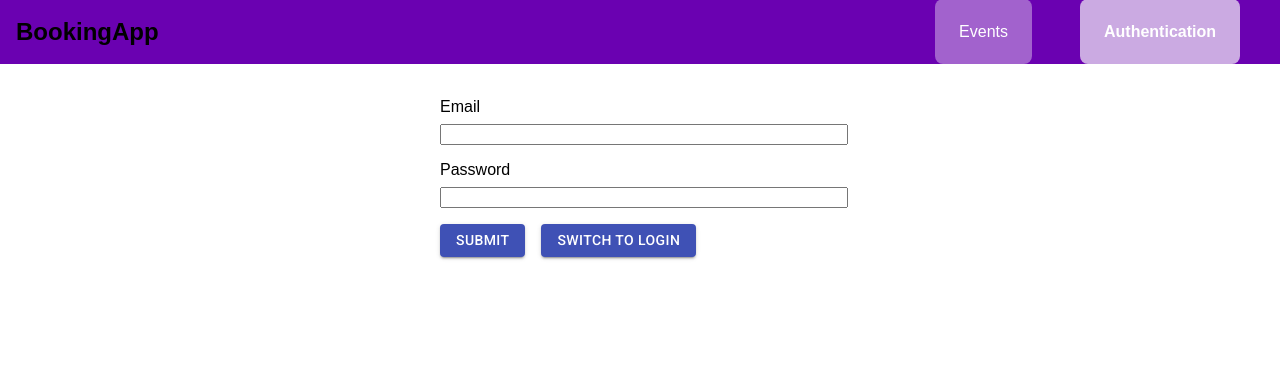
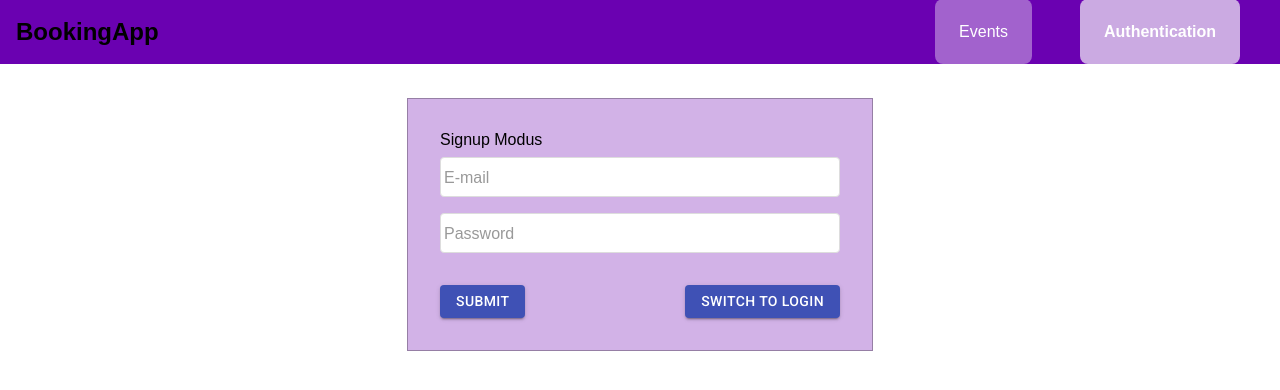
Before and after one commit to LucWag92/Booking_Frontend, a React (Create React App) app: page /#/auth in a window 1280 px wide. Shown: the top 390 px of the page. Built offline with nearby package versions, Linux system fonts and the light colour scheme; no server answers.

Commit message:
Nicer styling for LogIn Page. First response for user login or signup input

```diff
--- a/src/pages/Auth.css
+++ b/src/pages/Auth.css
@@ -1,12 +1,17 @@
 .auth-form {
   width: 25rem;
   max-width: 80%;
+  min-width: 290px;
   margin: 5rem auto;
+  padding: 2rem;
+  border: 1px solid rgba(0, 0, 0, 0.288);
 }
-
+.form-header {
+  margin-bottom: 0.5rem;
+}
 .form-control label,
 .form-control input {
-  width: 100%;
+  width: 98%;
   display: block;
 }
 .form-control label {
@@ -16,8 +21,54 @@
   margin-bottom: 1rem;
 }
 
+.form-action {
+  display: flex;
+  width: 100%;
+  justify-content: space-between;
+}
+
 .form-action button {
   padding: 0.25rem 1rem;
-  margin-right: 1rem;
   cursor: pointer;
 }
+
+#float-label {
+  display: relative;
+  flex-direction: column;
+  height: 3.5rem;
+}
+
+#float-label input {
+  width: 93%;
+  height: 1.5rem;
+  padding: 14px 16px 0px 10px;
+  margin: 0px;
+  margin-bottom: 0px;
+  outline: 0;
+  border: 1px solid #ddd;
+  border-radius: 4px;
+  background: #fff;
+  font-family: Arial, Helvetica, sans-serif;
+  font-size: 16px;
+}
+
+#float-label label {
+  font-size: 16px;
+  font-family: Arial, Helvetica, sans-serif;
+  padding: 0 12px;
+  color: #999;
+  pointer-events: none;
+  position: relative;
+  top: -28px;
+  left: -8px;
+  transform-origin: top left;
+  transition: all 0.2s ease-out;
+}
+
+#float-label:focus-within label {
+  transform: translate(4px, -10px) scale(0.75);
+}
+
+#float-label .Active {
+  transform: translate(4px, -10px) scale(0.75);
+}
--- a/src/pages/Auth.jsx
+++ b/src/pages/Auth.jsx
@@ -12,6 +12,11 @@ const AuthPage = () => {
   const emailRef = React.useRef(null);
   const passwordRef = React.useRef(null);
   const context = useContext(AuthContext);
+  const [isEmailActive, setEmailActive] = useState(false);
+  const [emailValue, setEmailValue] = useState("");
+  const [isPasswordActive, setPasswordActive] = useState(false);
+  const [passwordValue, setPasswordValue] = useState("");
+  const [responseElement, setResponseElement] = useState(null);
 
   const submitHandler = (event) => {
     event.preventDefault();
@@ -21,6 +26,7 @@ const AuthPage = () => {
     console.log(context);
 
     if (email.trim().length === 0 || password.trim().length === 0) {
+      setResponseElement(<div>Check your input</div>);
       return;
     }
 
@@ -56,7 +62,6 @@ const AuthPage = () => {
       };
     }
 
-    // fetch("http://localhost:8000/graphql", {
     fetch(url, {
       method: "POST",
       body: JSON.stringify(requestBody),
@@ -72,28 +77,90 @@ const AuthPage = () => {
       })
       .then((resData) => {
         console.log(resData);
-        if (resData.data.login.token) {
+        if (resData.data.login?.token) {
           context.login(
             resData.data.login.token,
             resData.data.login.userId,
             resData.data.login.tokenExpiration
           );
+          setResponseElement(<div>{email} is successfully logged in</div>);
+        } else if (resData.data.createUser?.email) {
+          setResponseElement(<div>{email} was created.</div>);
+        } else {
+          setResponseElement(
+            <div>User already exists. Please use LogIn Page</div>
+          );
         }
       })
       .catch((err) => {
         console.log(err);
+        setResponseElement(<div>Error loggin in {email}</div>);
       });
   };
 
+  const dynamicStyle = {
+    backgroundColor: isLoggedIn
+      ? "rgba(106, 1, 177, 0.1)"
+      : "rgba(106, 1, 177, 0.3)",
+  };
+
+  const handleEMailTextChange = (text) => {
+    setEmailValue(text);
+
+    if (text !== "") {
+      setEmailActive(true);
+    } else {
+      setEmailActive(false);
+    }
+  };
+  const handlePasswordTextChange = (text) => {
+    setPasswordValue(text);
+
+    if (text !== "") {
+      setPasswordActive(true);
+    } else {
+      setPasswordActive(false);
+    }
+  };
+
   return (
-    <form className="auth-form" onSubmit={submitHandler}>
-      <div className="form-control">
-        <label htmlFor="email">Email</label>
-        <input type="email" id="email" ref={emailRef} />
+    <React.Fragment>
+      <form className="auth-form" onSubmit={submitHandler} style={dynamicStyle}>
+        <div className="form-header">
+          {isLoggedIn ? "Login" : "Signup"} Modus
         </div>
         <div className="form-control">
-        <label htmlFor="password">Password</label>
-        <input type="password" id="password" ref={passwordRef} />
+          <div id="float-label">
+            <input
+              type="email"
+              value={emailValue}
+              onChange={(e) => {
+                handleEMailTextChange(e.target.value);
+              }}
+              ref={emailRef}
+              id="email"
+            />
+            <label className={isEmailActive ? "Active" : ""} htmlFor="email">
+              E-mail
+            </label>
+          </div>
+          <div id="float-label">
+            <input
+              type="password"
+              value={passwordValue}
+              onChange={(e) => {
+                handlePasswordTextChange(e.target.value);
+              }}
+              ref={passwordRef}
+              id="password"
+            />
+            <label
+              className={isPasswordActive ? "Active" : ""}
+              htmlFor="password"
+            >
+              Password
+            </label>
+          </div>
         </div>
         <div className="form-action">
           <Button variant="contained" color="primary" type="submit">
@@ -111,6 +178,8 @@ const AuthPage = () => {
           </Button>
         </div>
       </form>
+      {responseElement}
+    </React.Fragment>
   );
 };
 
```
Lines whose indentation alone changed are shown as unchanged.
